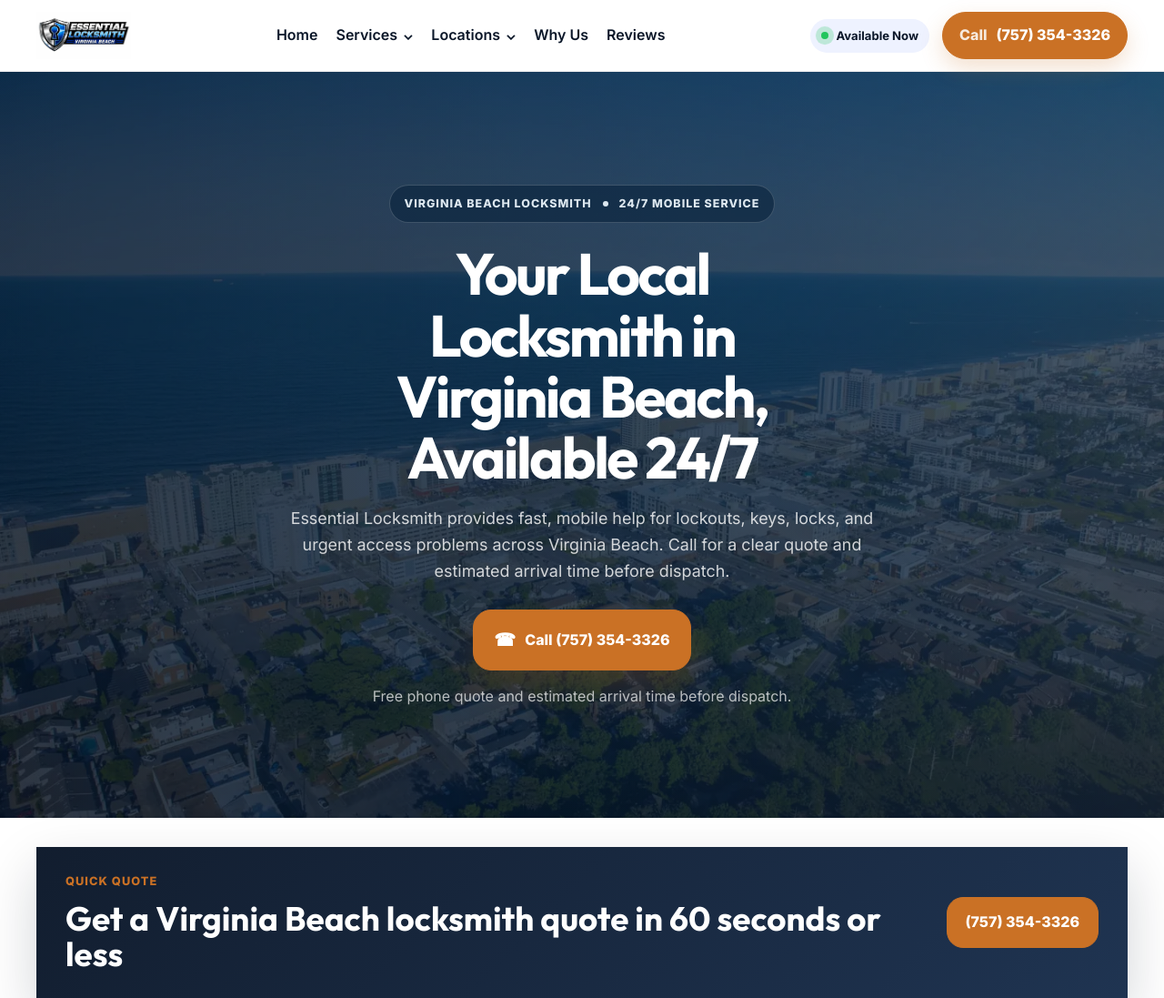
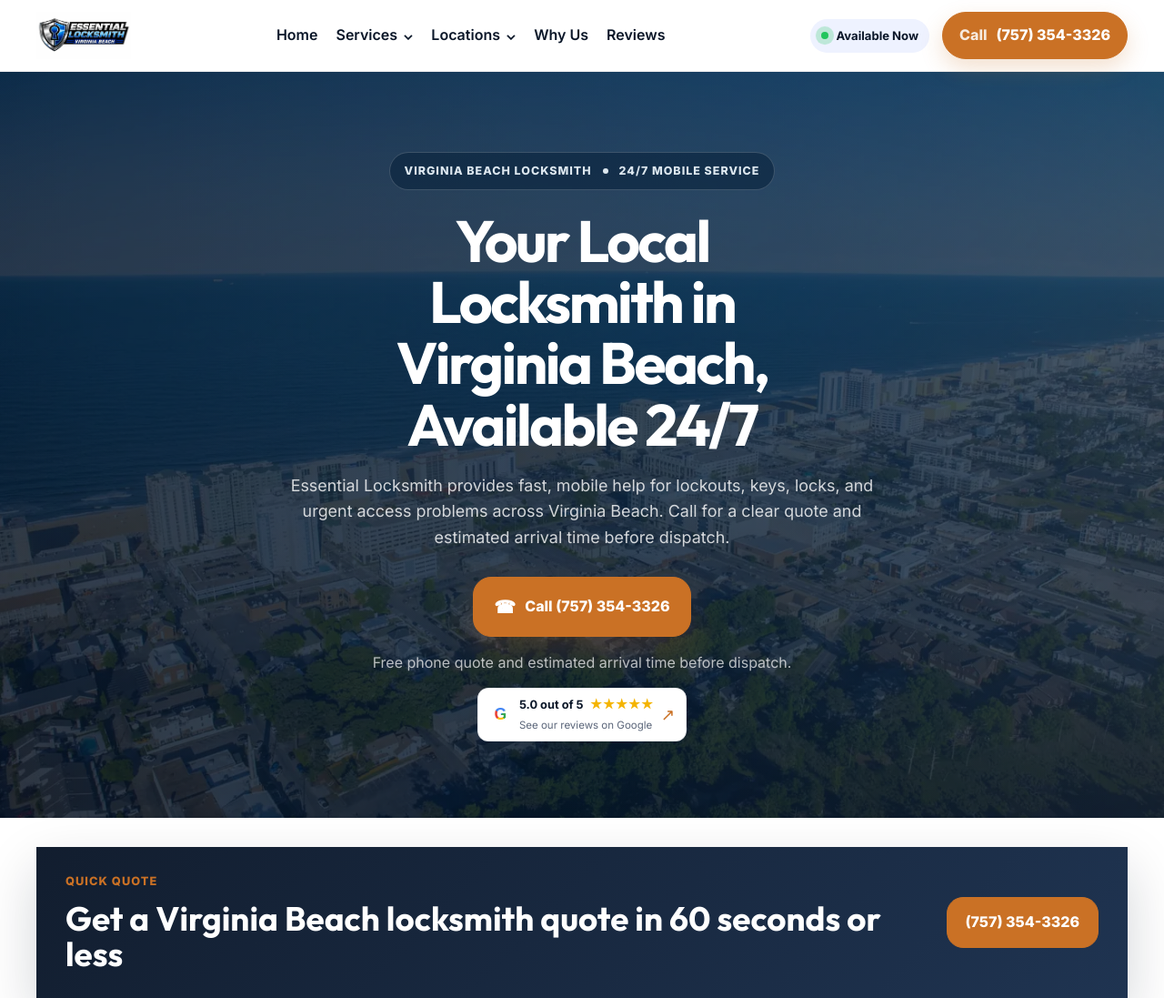
Before and after one commit to yaboixanny/essentiallocksmithmain, a website: page index.html in a window 1280 px wide. Shown: the top 1097 px of the page at 91% size. Drawn offline with Linux system fonts and the light colour scheme.

Commit message:
Add compact Google reviews widget to homepage hero

```diff
--- a/index.html
+++ b/index.html
@@ -108,6 +108,7 @@
                     </div>
                     <div class="mobile-response-badge"><span class="mobile-response-dot" aria-hidden="true"></span><span><strong>15-20 min response time</strong><small>Live mobile dispatch</small></span></div>
                         <p class="hero-note">Free phone quote and estimated arrival time before dispatch.</p>
+                        <a class="google-reviews-widget hero-reviews-widget" href="https://www.google.com/search?q=Essential+Locksmith+Virginia+Beach+reviews" target="_blank" rel="noopener noreferrer"><span class="google-review-logo" aria-hidden="true">G</span><span class="google-review-copy"><strong>5.0 out of 5 <span class="google-review-stars" aria-hidden="true">&#9733;&#9733;&#9733;&#9733;&#9733;</span></strong><span>See our reviews on Google</span></span><span class="google-review-arrow" aria-hidden="true">&#8599;</span></a>
                     </div>
                 </div>
             </div>
--- a/style.css
+++ b/style.css
@@ -945,6 +945,30 @@ h1, h2, h3 {
 .google-reviews-widget:hover {
     transform: translateY(-2px);
     box-shadow: var(--shadow-lg);
+}
+
+.home-hero .hero-reviews-widget {
+    width: fit-content;
+    max-width: 100%;
+    gap: 8px;
+    margin-top: 14px;
+    padding: 8px 12px;
+    border-radius: 12px;
+    text-align: left;
+}
+
+.home-hero .hero-reviews-widget .google-review-logo {
+    width: 25px;
+    height: 25px;
+    font-size: 1.1rem;
+}
+
+.home-hero .hero-reviews-widget .google-review-copy strong {
+    font-size: 0.8rem;
+}
+
+.home-hero .hero-reviews-widget .google-review-copy > span:last-child {
+    font-size: 0.72rem;
 }
 
 .google-review-logo {
```
